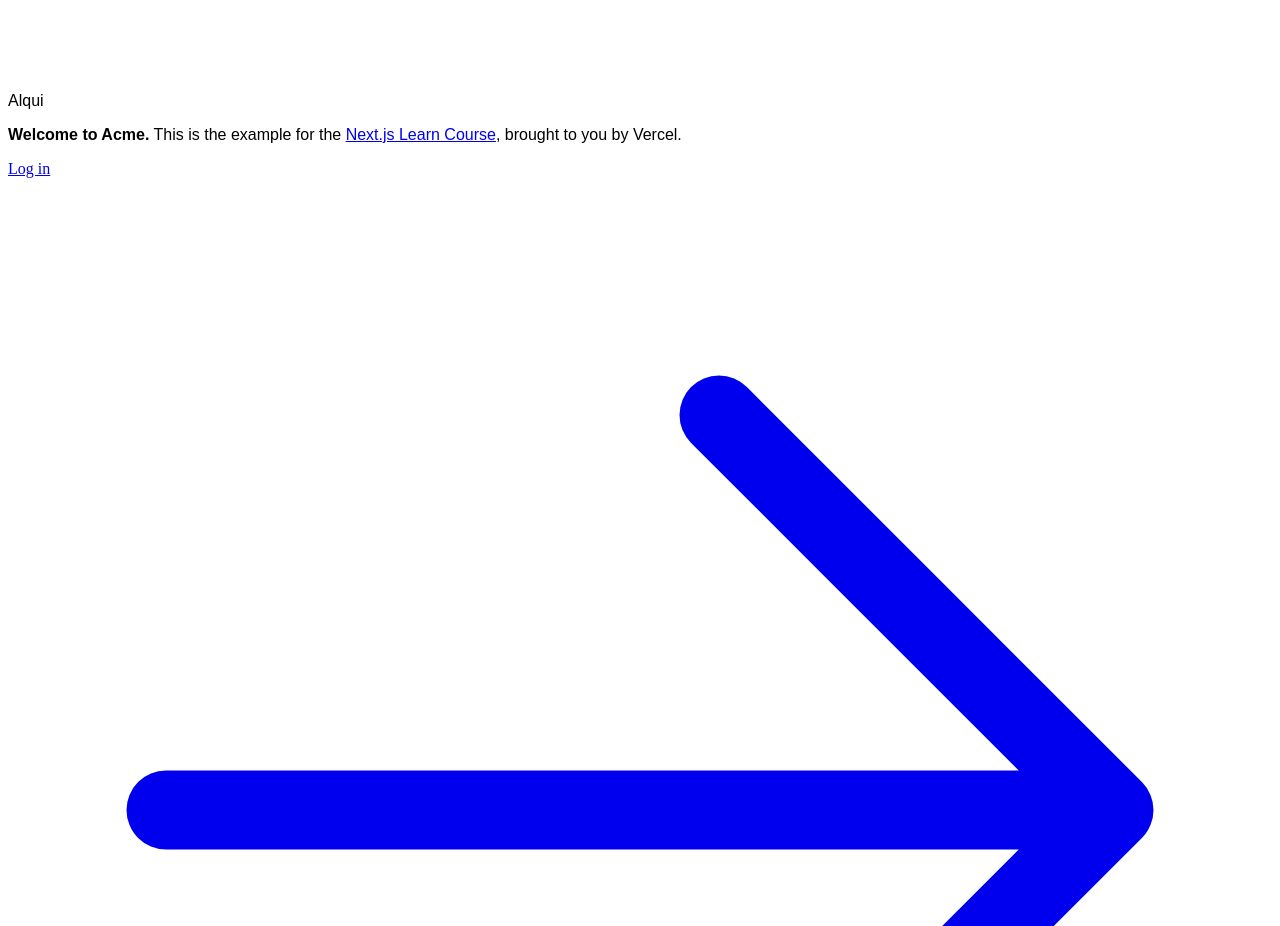
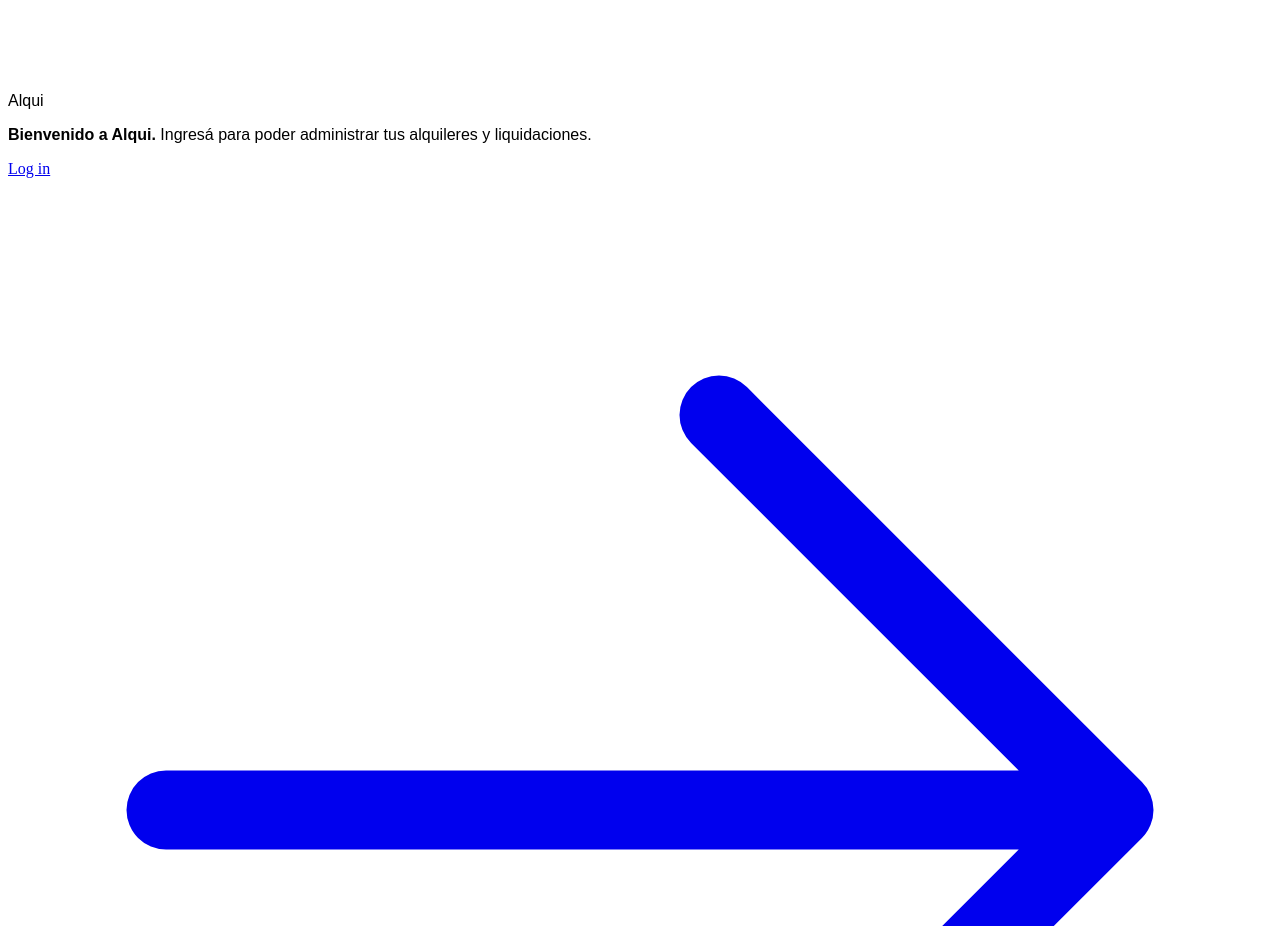
Before and after one commit to NehuenOlivera/rentAdministration, a Next.js app: page / in a window 1280 px wide. Shown: the part 1200-2126 px from the top of the page. Built offline with nearby package versions, Linux system fonts and the light colour scheme; a web font is replaced by a local one.

Commit message:
Add Receipts page and change amount in property from number to text

```diff
--- a/app/dashboard/(overview)/page.tsx
+++ b/app/dashboard/(overview)/page.tsx
@@ -9,7 +9,7 @@ export default async function Page() {
   return (
     <main>
       <h1 className={`${lusitana.className} mb-4 text-xl md:text-2xl`}>
-        Dashboard
+        Dashboard, no dar bola. Estos datos son de prueba nomas.
       </h1>
       <div className="grid gap-6 sm:grid-cols-2 lg:grid-cols-4">
         <Suspense fallback={<CardsSkeleton />}>
--- /dev/null
+++ b/app/dashboard/receipts/page.tsx
@@ -0,0 +1,3 @@
+export default async function Page() {
+    return <p>Página en desarrollo</p>;
+}
--- a/app/page.tsx
+++ b/app/page.tsx
@@ -13,11 +13,7 @@ export default function Page() {
       <div className="mt-4 flex grow flex-col gap-4 md:flex-row">
         <div className="flex flex-col justify-center gap-6 rounded-lg bg-gray-50 px-6 py-10 md:w-2/5 md:px-20">
           <p className={`${lusitana.className} text-xl text-gray-800 md:text-3xl md:leading-normal`}>
-            <strong>Welcome to Acme.</strong> This is the example for the{' '}
-            <a href="https://nextjs.org/learn/" className="text-blue-500">
-              Next.js Learn Course
-            </a>
-            , brought to you by Vercel.
+            <strong>Bienvenido a Alqui.</strong> Ingresá para poder administrar tus alquileres y liquidaciones.
           </p>
           <Link
             href="/login"
--- a/app/ui/dashboard/nav-links.tsx
+++ b/app/ui/dashboard/nav-links.tsx
@@ -1,9 +1,9 @@
 'use client';
 
 import {
-  UserGroupIcon,
   HomeIcon,
-  HomeModernIcon
+  HomeModernIcon,
+  DocumentCurrencyDollarIcon
 } from '@heroicons/react/24/outline';
 import Link from 'next/link';
 import { usePathname } from 'next/navigation';
@@ -18,7 +18,7 @@ const links = [
     href: '/dashboard/properties',
     icon: HomeModernIcon,
   },
-  { name: 'Customers', href: '/dashboard/customers', icon: UserGroupIcon },
+  { name: 'Recibos', href: '/dashboard/receipts', icon: DocumentCurrencyDollarIcon },
 ];
 
 export default function NavLinks() {
--- a/app/ui/properties/edit-form.tsx
+++ b/app/ui/properties/edit-form.tsx
@@ -362,11 +362,12 @@ export default function EditPropertyForm({
                     <input
                         id="monthly_rent"
                         name="monthly_rent"
-                        type="number"
+                        type="text"
                         defaultValue={property.monthly_rent}
                         placeholder="Precio Alquiler"
                         className="peer block w-full rounded-md border border-gray-200 py-2 pl-10 text-sm outline-2 placeholder:text-gray-500"
                         required
+                        pattern="\d+([.,]\d{1,2})?"
                     />
                     <CurrencyDollarIcon
                         className="pointer-events-none absolute left-3 h-[18px] w-[18px] text-gray-500 peer-focus:text-gray-900"
```
